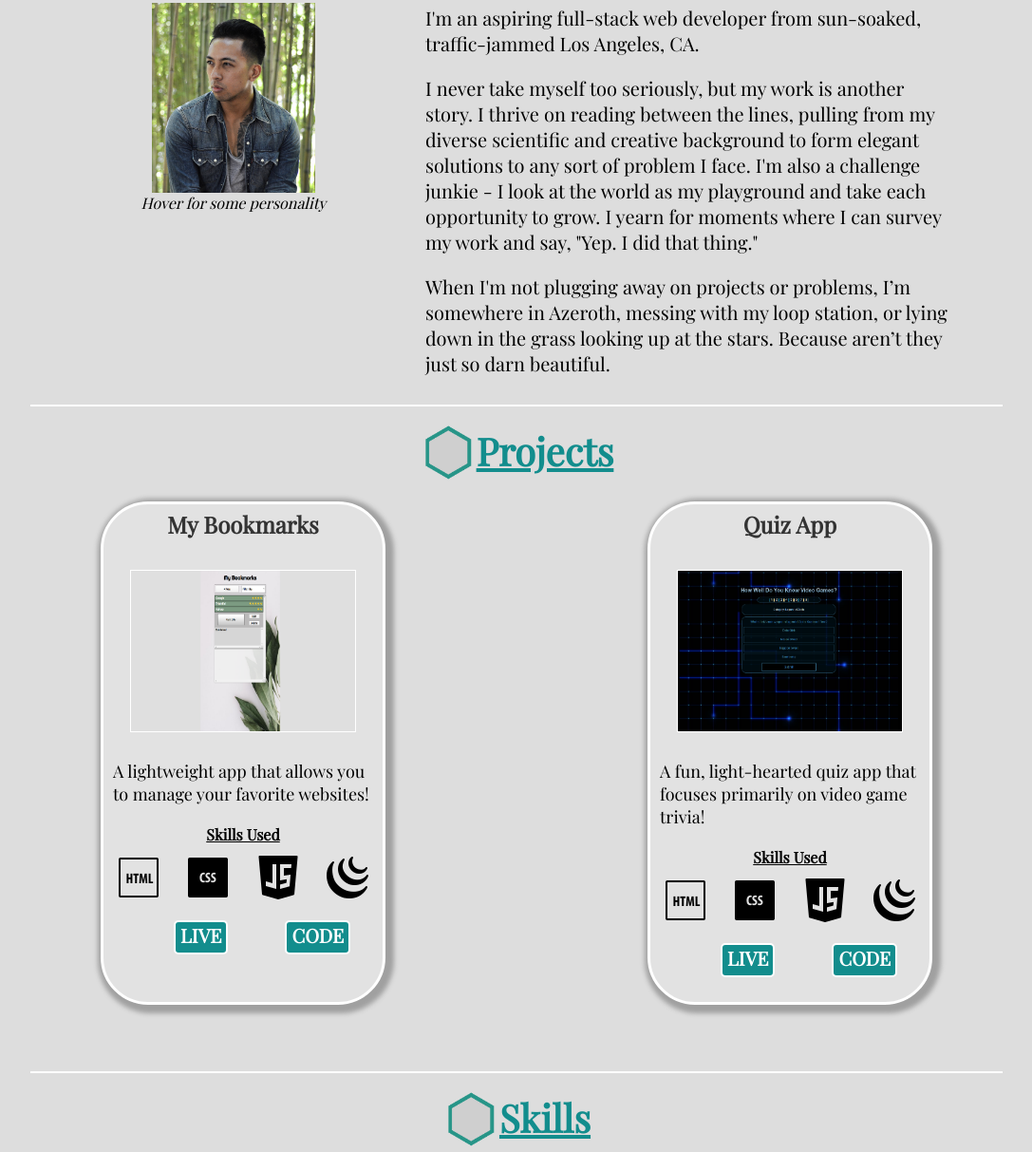
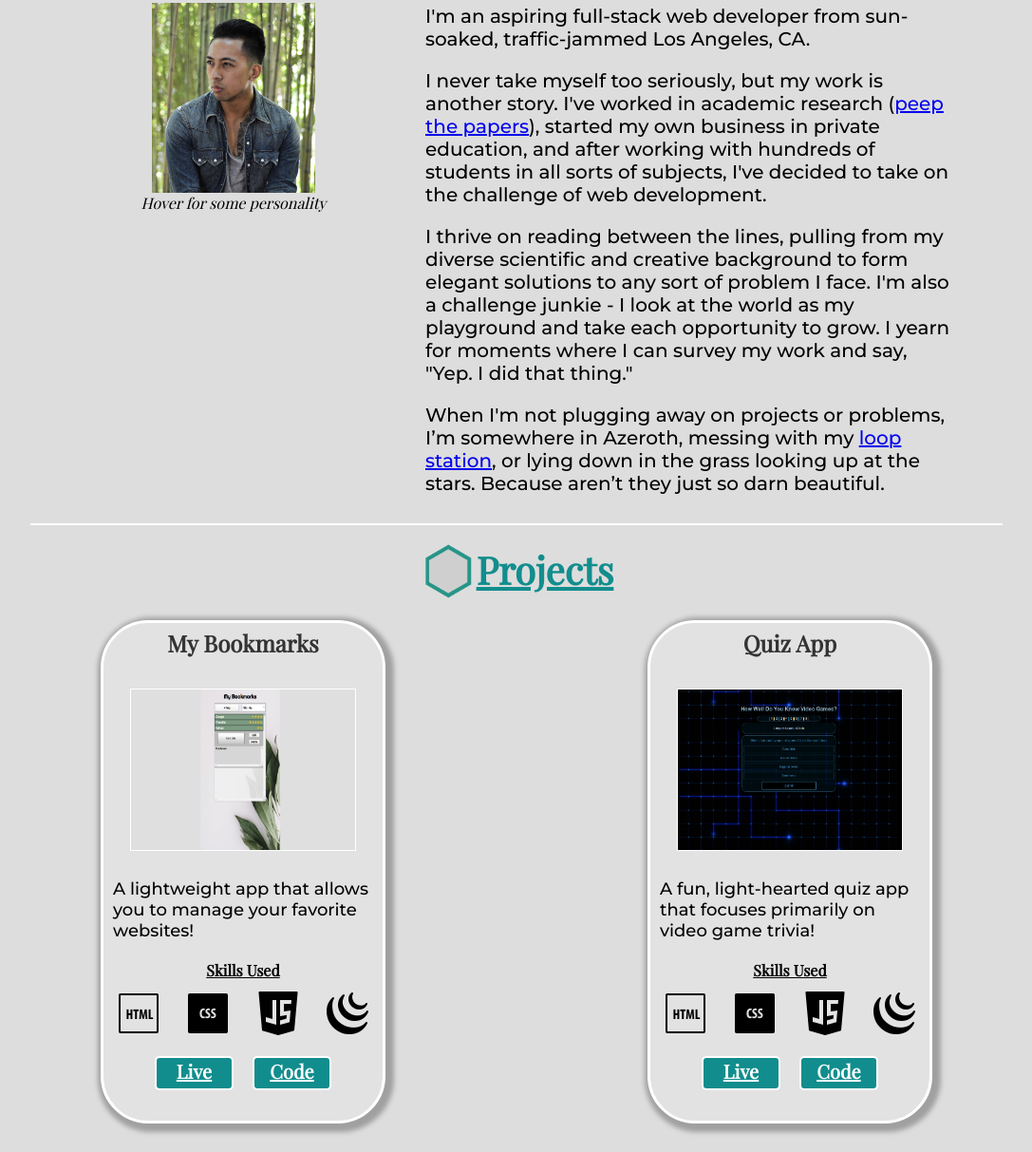
Before and after one commit to thinkful-ei-orka/carlo-portfolio, a plain HTML site: page index.html in a window 1280 px wide. Shown: the part 897-2110 px from the top of the page at 95% size, without its empty margins (96-1183 px from the left). Drawn offline with nearby package versions, Linux system fonts and the light colour scheme.

Commit message:
Added some things to bio and changed font

```diff
--- a/index.css
+++ b/index.css
@@ -34,6 +34,8 @@ h5 {
 
 p {
     margin-top: 2px;
+    font-family: 'Montserrat', sans-serif;
+
 }
 
 
@@ -53,7 +55,7 @@ nav {
     font-size: 22px;
 }
 
-a {
+.nav-link {
     color: white;
     text-decoration: none;
     text-transform: uppercase;
@@ -263,6 +265,7 @@ li {
 .screenshot-description {
     padding: 10px;
     font-size: 18px;
+    font-family: 'Montserrat', sans-serif;
 }
 
 .technology-container {
@@ -360,7 +363,7 @@ li {
         font-size: 22px;
     }
 
-    a {
+    .nav-link {
         margin-left: 30px;
         margin-right: 30px;
     }
--- a/index.html
+++ b/index.html
@@ -4,6 +4,8 @@
     <meta charset="UTF-8">
     <meta name="viewport" content="width=device-width, initial-scale=1.0">
     <link href="https://fonts.googleapis.com/css2?family=Playfair+Display&display=swap" rel="stylesheet">
+    <link href="https://fonts.googleapis.com/css2?family=Montserrat:wght@500&display=swap" rel="stylesheet">
+
     <link rel="stylesheet" type="text/css" href="index.css">
     <title>Carlo's Portfolio</title>
 </head>
@@ -47,8 +49,10 @@
                 </p>
 
                 <p>
-                    I never take myself too seriously, but my work is another story. I thrive on
-                    reading between the lines, pulling from my diverse scientific and
+                    I never take myself too seriously, but my work is another story. I've worked in academic research (<a href="https://www.sciencedirect.com/science/article/abs/pii/S0924424713005505">peep the papers</a>), started my own business in private education, and after working with hundreds of students in all sorts of subjects, I've decided to take on the challenge of web development.
+                </p>
+                <p>
+                    I thrive on reading between the lines, pulling from my diverse scientific and
                     creative background to form elegant solutions to any sort of problem
                     I face. I'm also a challenge junkie - I look at the world as my
                     playground and take each opportunity to grow. I yearn for moments
@@ -57,7 +61,7 @@
 
                 <p>
                     When I'm not plugging away on projects or problems, I’m somewhere
-                    in Azeroth, messing with my loop station, or lying down in the grass
+                    in Azeroth, messing with my <a href="https://www.youtube.com/watch?v=bFhMCicscUU">loop station</a>, or lying down in the grass
                     looking up at the stars. Because aren’t they just so darn beautiful.
                 </p>
             </div>
```
